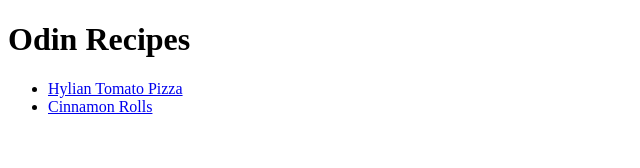
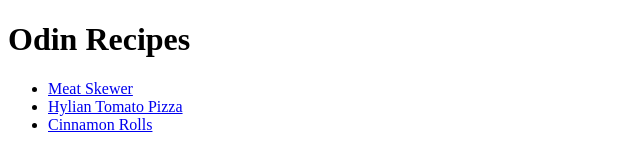
Before and after one commit to modercoder/odin-recipes-2, a plain HTML site: page index.html in a window 1280 px wide. Shown: the whole page, without its empty margins (0-640 px from the left). Drawn offline with Linux system fonts and the light colour scheme.

Commit message:
adding link to meat skewer page

```diff
--- a/index.html
+++ b/index.html
@@ -10,6 +10,7 @@
     <h1>Odin Recipes</h1>
 
     <ul>
+    <li><a href="recipes/meat-skewer.html">Meat Skewer</a></li>
     <li><a href="recipes/hylian-tomato-pizza.html">Hylian Tomato Pizza</a></li>
     <li><a href="recipes/cinnamonrolls.html">Cinnamon Rolls</a></li>
 
```
